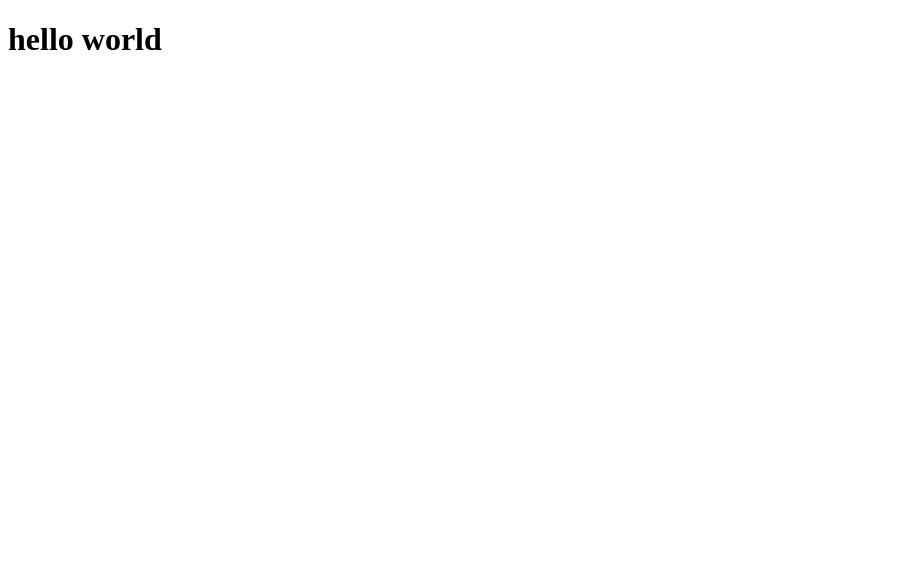
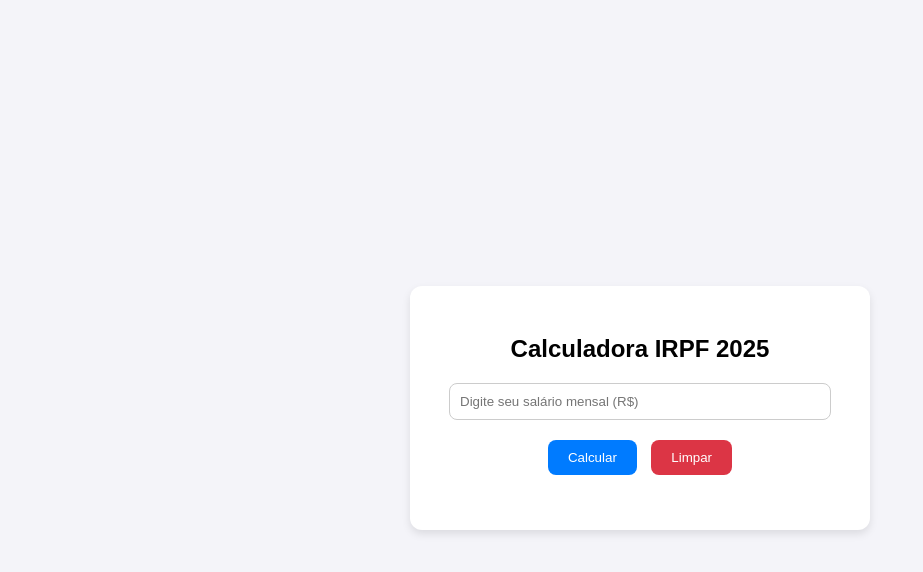
Before and after one commit to moises-carlos/Calculo-IRPF, a plain HTML site: page index.html in a window 1280 px wide. Shown: the whole page, without its empty margins (0-923 px from the left). Drawn offline with Linux system fonts and the light colour scheme.

Commit message:
resolução final

```diff
--- a/app.js
+++ b/app.js
@@ -0,0 +1,46 @@
+function calcularImposto(salario) {
+    if (salario <= 2259.20) return faixaIsenta(salario);
+    if (salario <= 2826.65) return faixa1(salario);
+    if (salario <= 3751.05) return faixa2(salario);
+    if (salario <= 4664.68) return faixa3(salario);
+    return faixa4(salario);
+}
+
+function faixaIsenta(salario) {
+    return 0;
+}
+function faixa1(salario) {
+    return salario * 0.075 - 169.44;
+}
+function faixa2(salario) {
+    return salario * 0.15 - 381.44;
+}
+function faixa3(salario) {
+    return salario * 0.225 - 662.77;
+}
+function faixa4(salario) {
+    return salario * 0.275 - 896.00;
+}
+
+function aliquotaEfetiva(salario, imposto) {
+    return (imposto / salario) * 100;
+}
+
+function calcular() {
+    const salario = parseFloat(document.getElementById("salario").value);
+    if (isNaN(salario) || salario <= 0) {
+        alert("Por favor, insira um valor de salário válido!");
+        return;
+    }
+
+    const imposto = calcularImposto(salario);
+    const aliquota = aliquotaEfetiva(salario, imposto);
+
+    document.getElementById("resultado").innerHTML =
+        `<p><strong>Imposto devido:</strong> R$ ${imposto.toFixed(2)}</p>
+         <p><strong>Alíquota efetiva:</strong> ${aliquota.toFixed(2)}%</p>`;
+}
+function limpar() {
+    document.getElementById("salario").value = "";
+    document.getElementById("resultado").innerHTML = "";
+}
--- a/index.html
+++ b/index.html
@@ -1,11 +1,20 @@
 <!DOCTYPE html>
-<html lang="pt-br">
+<html lang="pt-BR">
 <head>
-    <meta charset="UTF-8">
-    <meta name="viewport" content="width=device-width, initial-scale=1.0">
-    <title>Document</title>
+  <meta charset="UTF-8">
+  <title>Calculadora IRPF 2025</title>
+  <link rel="stylesheet" href="style.css">
 </head>
 <body>
-    <h1>hello world</h1>
+  <div class="container">
+    <h2>Calculadora IRPF 2025</h2>
+    <input type="number" id="salario" placeholder="Digite seu salário mensal (R$)">
+    <br>
+    <button class="btn-calc" onclick="calcular()">Calcular</button>
+    <button class="btn-clear" onclick="limpar()">Limpar</button>
+    <div class="result" id="resultado"></div>
+  </div>
+
+  <script src="./app.js"></script>
 </body>
 </html>
--- a/style.css
+++ b/style.css
@@ -0,0 +1,45 @@
+  body {
+      font-family: Arial, sans-serif;
+      background: #f4f4f9;
+      display: flex;
+      justify-content: center;
+      align-items: center;
+      height: 100vh;
+    }
+    .container {
+      background: #fff;
+      padding: 30px;
+      border-radius: 12px;
+      box-shadow: 0 4px 8px rgba(0,0,0,0.1);
+      width: 400px;
+      text-align: center;
+    }
+    h2 {
+      margin-bottom: 20px;
+    }
+    input {
+      width: 90%;
+      padding: 10px;
+      margin-bottom: 15px;
+      border: 1px solid #ccc;
+      border-radius: 8px;
+    }
+    button {
+      padding: 10px 20px;
+      margin: 5px;
+      border: none;
+      border-radius: 8px;
+      cursor: pointer;
+    }
+    .btn-calc {
+      background-color: #007BFF;
+      color: white;
+    }
+    .btn-clear {
+      background-color: #dc3545;
+      color: white;
+    }
+    .result {
+      margin-top: 20px;
+      font-size: 1.1em;
+    }
```
